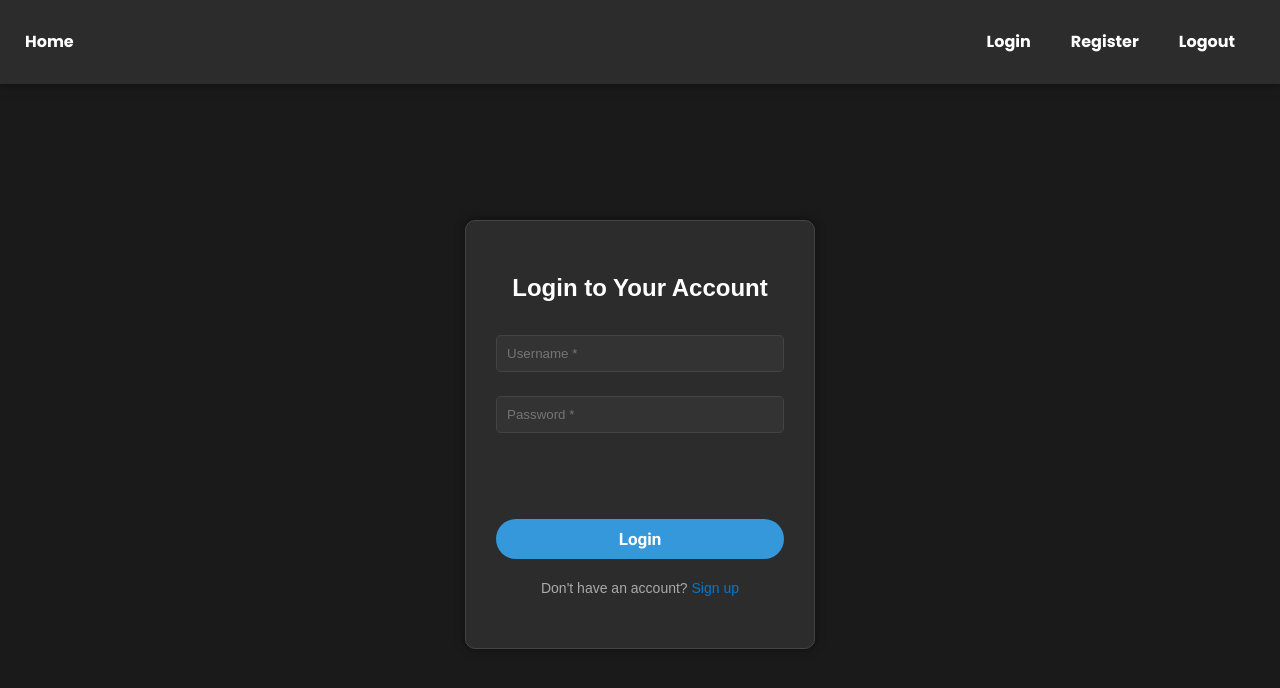
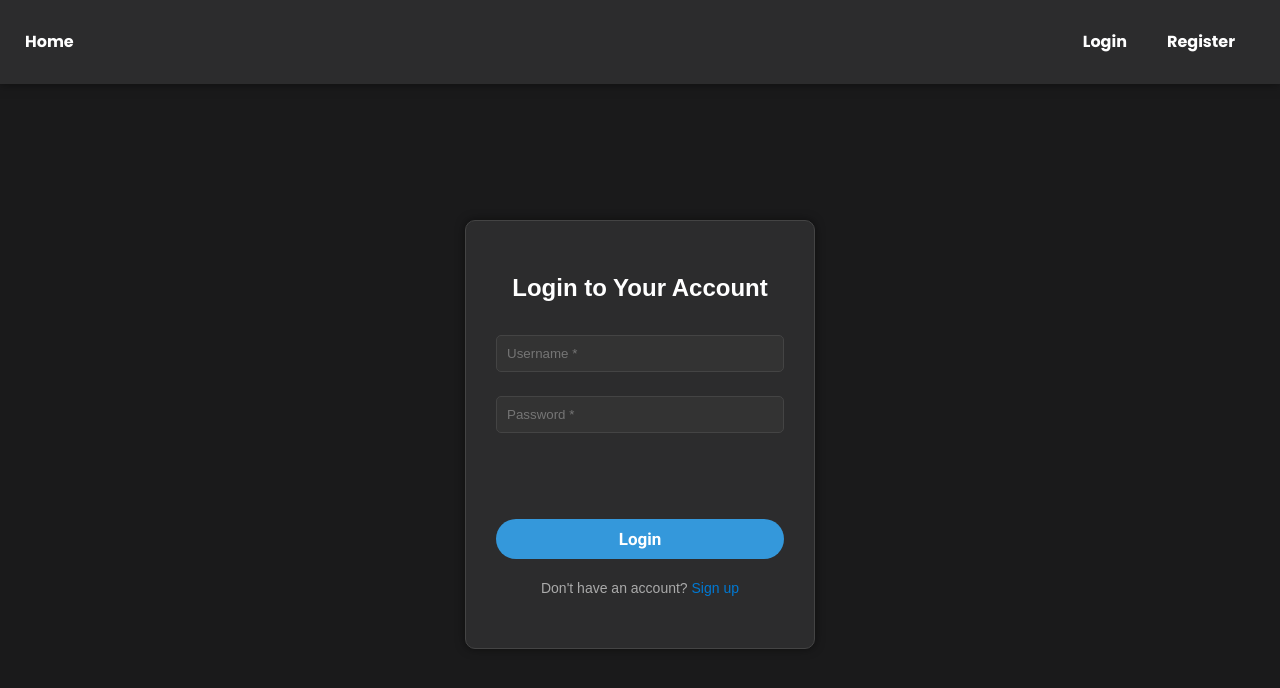
Before and after one commit to jain-priyanshu/nested-comments, a React (Create React App) app in the folder client/: page /Login in a window 1280 px wide. Shown: the top 688 px of the page. Built offline with nearby package versions, Linux system fonts and the light colour scheme; no server answers.

Commit message:
Front End deployed

```diff
--- a/client/package.json
+++ b/client/package.json
@@ -39,5 +39,9 @@
       "last 1 firefox version",
       "last 1 safari version"
     ]
+  },
+  "engine": {
+    "node": "v18.17.1",
+    "npm": "10.2.5"
   }
 }
--- a/client/src/components/Blog/Blog.css
+++ b/client/src/components/Blog/Blog.css
@@ -88,4 +88,5 @@
     font-size: 16px;
     text-align: justify;
     font-family: 'Roboto', sans-serif;
+    white-space: pre-wrap;
 }
--- a/client/src/components/Layout/Navbar.js
+++ b/client/src/components/Layout/Navbar.js
@@ -30,11 +30,13 @@ const Navbar = () => {
                         </>
                     )}
 
-                    <li>
-                        <a href="/login" onClick={logout}>
-                            Logout
-                        </a>
-                    </li>
+                    {isAuth && (
+                        <li>
+                            <a href="/" onClick={logout}>
+                                Logout
+                            </a>
+                        </li>
+                    )}
                 </ul>
             </div>
         </div>
```
